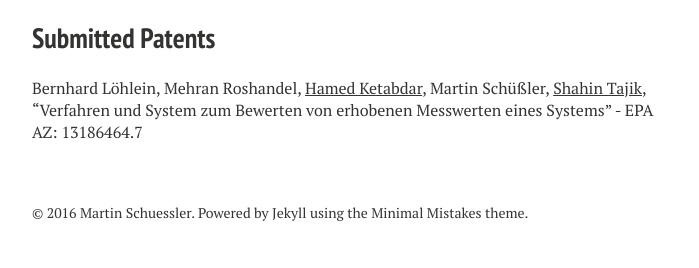
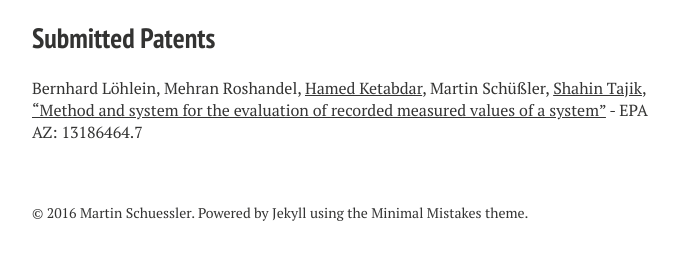
Before and after one commit to mschuessler/mschuessler.github.io, a Jekyll site: the page built from pub/index.md, in a window 1280 px wide. Shown: the part 2127-2395 px from the top of the page, without its empty margins (288-987 px from the left). Built offline with Jekyll 4.4.1, drawn with Linux system fonts in a browser that asks for light colours; nearby versions of some CDN libraries.

Commit message:
Added Patent Link

```diff
--- a/pub/index.md
+++ b/pub/index.md
@@ -60,4 +60,4 @@ image:
 [Spatial Input for 2D Peephole Navigation on Mobile Devices](http://mschuessler.de/pub/MasterThesis.pdf)
 
 ## Submitted Patents
-Bernhard Löhlein, Mehran Roshandel, [Hamed Ketabdar](https://www.qu.tu-berlin.de/menue/team/partner/hamed_ketabdar/), Martin Schüßler, [Shahin Tajik](http://www.isti.tu-berlin.de/security_in_telecommunications/menue/people/research_assistants/shahin_tajik/), "Verfahren und System zum Bewerten von erhobenen Messwerten eines Systems" - EPA AZ: 13186464.7
+Bernhard Löhlein, Mehran Roshandel, [Hamed Ketabdar](https://www.qu.tu-berlin.de/menue/team/partner/hamed_ketabdar/), Martin Schüßler, [Shahin Tajik](http://www.isti.tu-berlin.de/security_in_telecommunications/menue/people/research_assistants/shahin_tajik/), ["Method and system for the evaluation of recorded measured values of a system"](https://data.epo.org/gpi/EP2854045A1-Method-and-system-for-the-evaluation-of-recorded-measured-values-of-a-system) - EPA AZ: 13186464.7
```
